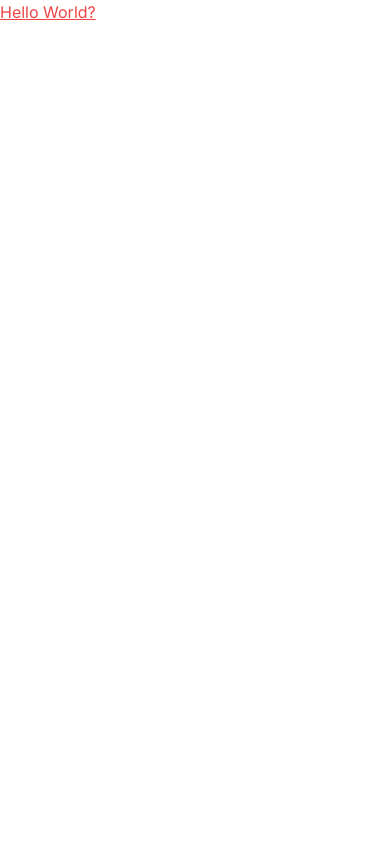
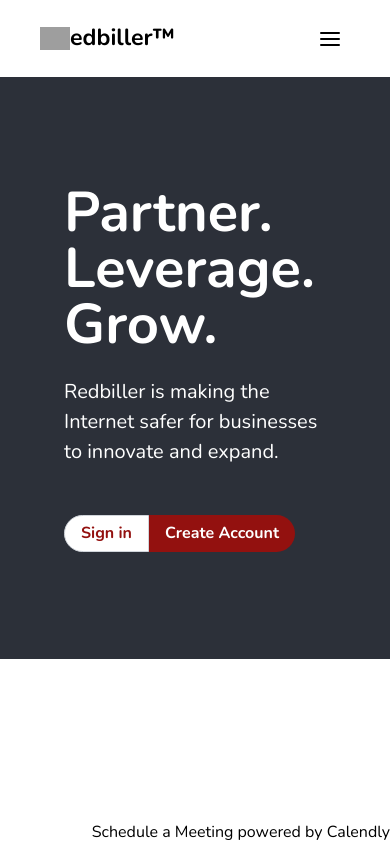
Before and after one commit to Philip-Nwabuwa/redbiller-clone-task, a Next.js app: page / in a window 390 px wide. Built offline with nearby package versions, Linux system fonts and the light colour scheme; grey boxes are pictures that could not be loaded.

Commit message:
Chore: added navbar & first section on home page.

```diff
--- a/next.config.mjs
+++ b/next.config.mjs
@@ -1,4 +1,13 @@
+const hostnames = ["redbiller.com", "api.jochebedapps.com"];
+
 /** @type {import('next').NextConfig} */
-const nextConfig = {};
+const nextConfig = {
+  images: {
+    remotePatterns: hostnames.map((hostname) => ({
+      protocol: "https",
+      hostname,
+    })),
+  },
+};
 
 export default nextConfig;
--- a/src/app/layout.tsx
+++ b/src/app/layout.tsx
@@ -1,8 +1,8 @@
 import type { Metadata } from "next";
-import { Inter } from "next/font/google";
+import { Nunito } from "next/font/google";
 import "./globals.css";
 
-const inter = Inter({ subsets: ["latin"] });
+const font = Nunito({ subsets: ["latin"] });
 
 export const metadata: Metadata = {
   title: "Create Next App",
@@ -16,7 +16,14 @@ export default function RootLayout({
 }>) {
   return (
     <html lang="en">
-      <body className={inter.className}>{children}</body>
+      <body className={font.className}>
+        {children}{" "}
+        <div className="fixed bottom-0 right-0">
+          <p>
+            Schedule a Meeting <span>powered by Calendly</span>
+          </p>
+        </div>
+      </body>
     </html>
   );
 }
--- a/src/app/page.tsx
+++ b/src/app/page.tsx
@@ -1,3 +1,13 @@
+import Navbar from "@/components/common/Navbar";
+import Main from "@/components/module/home/Main";
+
 export default function Home() {
-  return <main className="text-red-500 underline">Hello World?</main>;
+  return (
+    <main>
+      <Navbar />
+      <div className="pt-[77px]">
+        <Main />
+      </div>
+    </main>
+  );
 }
--- /dev/null
+++ b/src/components/common/Navbar.tsx
@@ -0,0 +1,104 @@
+"use client";
+
+import Image from "next/image";
+
+import SignInBtn from "./SignInBtn";
+import { AlignJustify, X } from "lucide-react";
+import { useState } from "react";
+
+const Navbar = () => {
+  const [isOpen, setIsOpen] = useState(false);
+
+  const toggleMenu = () => {
+    setIsOpen(!isOpen);
+  };
+  return (
+    <nav className="w-full h-[77px] bg-white fixed">
+      <div className="flex items-center justify-between h-full max-w-[1280px] mx-auto lg:px-4 px-10">
+        <div className="flex items-center text-[1.45rem] font-bold">
+          <Image
+            src="https://api.jochebedapps.com/1.0/storage/photos/logos/redbiller.png"
+            alt="Redbiller"
+            width={30}
+            height={30}
+          />
+          edbiller™
+        </div>
+        <div className="lg:flex hidden items-center gap-8">
+          <ul className="flex items-center space-x-2 font-bold text-[18px]">
+            <li className="text-[#93110f] hover:text-black px-4">
+              Why Redbiller?
+            </li>
+            <li className="flex group items-center gap-2 px-4">
+              Products
+              <svg
+                xmlns="http://www.w3.org/2000/svg"
+                width="10"
+                height="10"
+                viewBox="0 0 24 24"
+                fill="none"
+                stroke="currentColor"
+                strokeWidth="2"
+                strokeLinecap="round"
+                strokeLinejoin="round"
+                className="fill-black group-hover:opacity-100 rotate-180 opacity-25"
+              >
+                <path d="M13.73 4a2 2 0 0 0-3.46 0l-8 14A2 2 0 0 0 4 21h16a2 2 0 0 0 1.73-3Z" />
+              </svg>
+            </li>
+            <li className="px-4">Developer</li>
+            <li className="px-4">Pricing</li>
+            <li className="px-4">Blog</li>
+          </ul>
+          <div>
+            <SignInBtn />
+          </div>
+        </div>
+        <div className="lg:hidden flex items-center gap-8">
+          <div className="relative">
+            <button
+              onClick={toggleMenu}
+              className="px-2 py-2 focus:outline-none focus:border-gray-300 focus:border rounded-full"
+            >
+              {isOpen ? <X /> : <AlignJustify />}
+            </button>
+            {isOpen && (
+              <div className="absolute -right-[42px] mt-4 w-screen bg-white border shadow-lg">
+                <ul className="px-10 py-4 space-y-2 font-bold text-[18px]">
+                  <li className="text-[#93110f] hover:text-black">
+                    Why Redbiller?
+                  </li>
+                  <li className="flex group items-center gap-2">
+                    Products
+                    <svg
+                      xmlns="http://www.w3.org/2000/svg"
+                      width="10"
+                      height="10"
+                      viewBox="0 0 24 24"
+                      fill="none"
+                      stroke="currentColor"
+                      strokeWidth="2"
+                      strokeLinecap="round"
+                      strokeLinejoin="round"
+                      className="fill-black group-hover:opacity-100 rotate-180 opacity-25"
+                    >
+                      <path d="M13.73 4a2 2 0 0 0-3.46 0l-8 14A2 2 0 0 0 4 21h16a2 2 0 0 0 1.73-3Z" />
+                    </svg>
+                  </li>
+                  <li>Developer</li>
+                  <li>Pricing</li>
+                  <li>Blog</li>
+                  <div>
+                    <SignInBtn />
+                  </div>
+                </ul>
+              </div>
+            )}
+          </div>
+        </div>
+      </div>
+    </nav>
+  );
+};
+
+export default Navbar;
--- /dev/null
+++ b/src/components/common/SignInBtn.tsx
@@ -0,0 +1,20 @@
+import Link from "next/link";
+
+const SignInBtn = () => {
+  return (
+    <div className="flex items-center font-bold">
+      <Link href={"https://app.redbiller.com/"}>
+        <button className="py-[5.5px] px-[16px] border-solid border-gray-300 border bg-white text-[#93110f] hover:text-white hover:bg-black rounded-s-full">
+          Sign in
+        </button>
+      </Link>
+      <Link href={"https://app.redbiller.com/create"}>
+        <button className="bg-[#93110f] hover:bg-[#93110f]/80 text-white py-[6.5px] px-[16px] rounded-e-full">
+          Create Account
+        </button>
+      </Link>
+    </div>
+  );
+};
+
+export default SignInBtn;
--- /dev/null
+++ b/src/components/module/home/Main.tsx
@@ -0,0 +1,31 @@
+import SignInBtn from "@/components/common/SignInBtn";
+import Image from "next/image";
+const Main = () => {
+  const mainImgUrl =
+    "https://redbiller.com/frontends/v3/assets/template/img/case-studies/homepage.jpg?2021-10-27";
+  return (
+    <div className="w-full h-[582.3px] grid lg:grid-cols-2 md:grid-rows-2">
+      <Image
+        className="lg:cols-span-1 lg:row-span-2 md:row-span-1 hidden md:flex h-full w-full"
+        src={mainImgUrl}
+        alt={"Main Image"}
+        width={700}
+        height={582.3}
+      />
+      <div className="lg:cols-span-1 lg:row-span-2 md:row-span-1 bg-[#2c3039] text-white">
+        <div className="flex flex-col px-16 items-start justify-center h-full mx-auto">
+          <h1 className="text-[3.5rem] font-bold leading-[56px] mb-[1.5rem]">
+            Partner. Leverage. Grow.
+          </h1>
+          <p className="text-[1.25rem] mb-[3rem]">
+            Redbiller is making the Internet safer for businesses to innovate
+            and expand.
+          </p>
+          <SignInBtn />
+        </div>
+      </div>
+    </div>
+  );
+};
+
+export default Main;
```
Also changed, not shown: package.json (+6 -5 lines), 1 other file (tests, documents, lock files or other folders).
